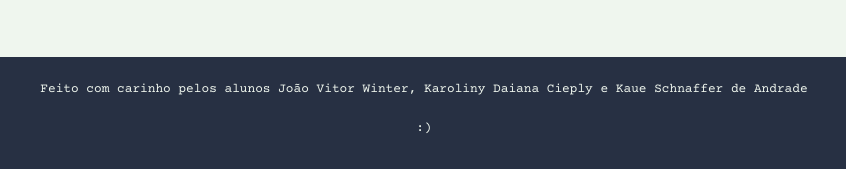
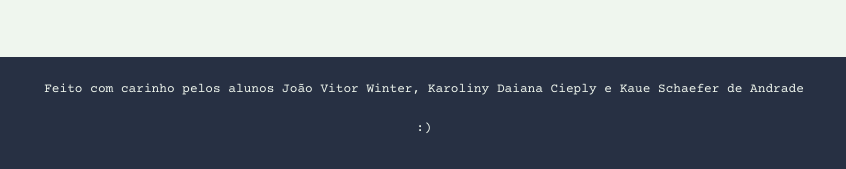
Before and after one commit to KarolinyDaiana/To-do-list, a plain HTML site: page front/index.html in a window 1280 px wide. Shown: the part 623-792 px from the top of the page, 216-1062 px from the left. Drawn offline with nearby package versions, Linux system fonts and the light colour scheme; no server answers.

Commit message:
Update index.html

```diff
--- a/front/index.html
+++ b/front/index.html
@@ -30,7 +30,7 @@
     </section>
 
     <footer>
-        <p>Feito com carinho pelos alunos João Vitor Winter, Karoliny Daiana Cieply e Kaue Schnaffer de Andrade</p>
+        <p>Feito com carinho pelos alunos João Vitor Winter, Karoliny Daiana Cieply e Kaue Schaefer de Andrade</p>
         <p>:)</p>
     </footer>
     <script src="script.js" type="text/javascript"></script>
```
